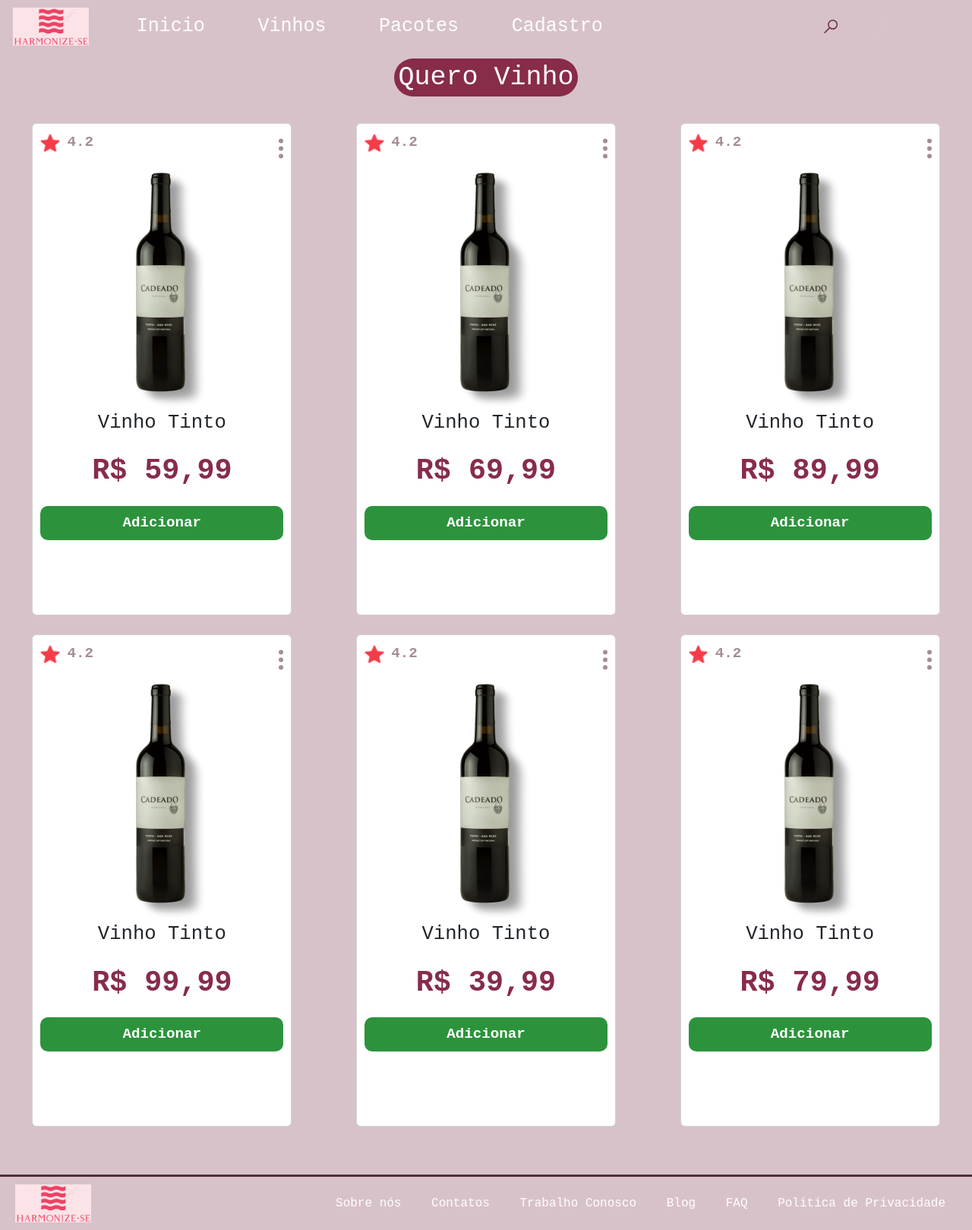
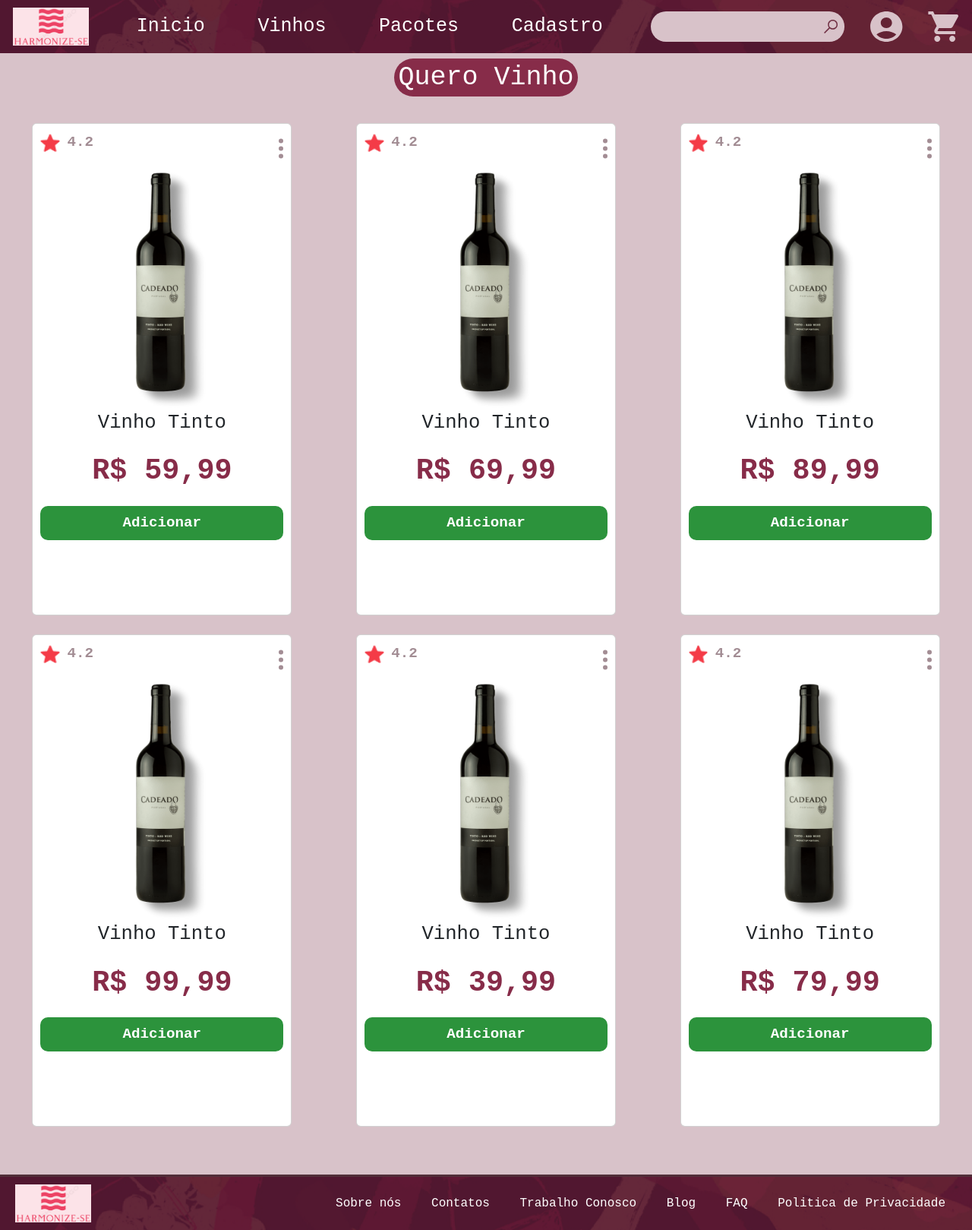
Before and after one commit to Pelu-Develop/Projeto_Coderhouse_Vinhos_Desenvolvimento-Web---HTML-CSS, a website: page pages/Vinhos.html in a window 1280 px wide. Shown: the whole page at 76% size. Drawn offline with nearby package versions, Linux system fonts and the light colour scheme; the site is published under a folder, as on GitHub Pages, so addresses that start at the root find nothing; files whose address does not match are found by name.

Commit message:
resolvendo erros de direcionamento

```diff
--- a/css/pagina_cadastro.css
+++ b/css/pagina_cadastro.css
@@ -24,7 +24,7 @@
 }
 
 header1{
-    background-image: url("/img/background-principal.jpg");
+    background-image: url("../img/background-principal.jpg");
     display: flex;
     align-items: center;
     justify-content:space-around;
@@ -37,7 +37,7 @@
 }
 
 .navbar {
-    background-image: url("/img/background-principal.jpg");
+    background-image: url("../img/background-principal.jpg");
 }
 
 .header__icon-logo {
@@ -149,7 +149,7 @@
 
 
 footer {
-    background-image: url("/img/background-principal.jpg");
+    background-image: url("../img/background-principal.jpg");
     display: flex;
     justify-content: space-between;
     align-items: center;
--- a/css/pagina_me-endique-um-vinho.css
+++ b/css/pagina_me-endique-um-vinho.css
@@ -24,7 +24,7 @@
 }
 
 header1{
-    background-image: url("/img/background-principal.jpg");
+    background-image: url("../img/background-principal.jpg");
     display: flex;
     align-items: center;
     justify-content:space-around;
@@ -37,7 +37,7 @@
 }
 
 .navbar {
-    background-image: url("/img/background-principal.jpg");
+    background-image: url("../img/background-principal.jpg");
 }
 
 .header__icon-logo {
@@ -248,7 +248,7 @@
 }
 
 footer {
-    background-image: url("/img/background-principal.jpg");
+    background-image: url("../img/background-principal.jpg");
     display: flex;
     justify-content: space-between;
     align-items: center;
--- a/css/pagina_pacote.css
+++ b/css/pagina_pacote.css
@@ -24,7 +24,7 @@
 }
 
 header1{
-    background-image: url("/img/background-principal.jpg");
+    background-image: url("../img/background-principal.jpg");
     display: flex;
     align-items: center;
     justify-content:space-around;
@@ -167,7 +167,7 @@
 }
 
 footer {
-    background-image: url("/img/background-principal.jpg");
+    background-image: url("../img/background-principal.jpg");
     display: flex;
     justify-content: space-between;
     align-items: center;
--- a/css/pagina_vinho.css
+++ b/css/pagina_vinho.css
@@ -24,7 +24,7 @@
 }
 
 header1{
-    background-image: url("/img/background-principal.jpg");
+    background-image: url("../img/background-principal.jpg");
     display: flex;
     align-items: center;
     justify-content:space-around;
@@ -37,7 +37,7 @@
 }
 
 .navbar {
-    background-image: url("/img/background-principal.jpg");
+    background-image: url("../img/background-principal.jpg");
 }
 
 .header__icon-logo {
@@ -173,7 +173,7 @@
 }
 
 footer {
-    background-image: url("/img/background-principal.jpg");
+    background-image: url("../img/background-principal.jpg");
     display: flex;
     justify-content: space-between;
     align-items: center;
--- a/styles/scss/vinhos.scss
+++ b/styles/scss/vinhos.scss
@@ -24,7 +24,7 @@
 }
 
 header1{
-    background-image: url("/img/background-principal.jpg");
+    background-image: url("../img/background-principal.jpg");
     display: flex;
     align-items: center;
     justify-content:space-around;
@@ -37,7 +37,7 @@
 }
 
 .navbar {
-    background-image: url("/img/background-principal.jpg");
+    background-image: url("../img/background-principal.jpg");
 }
 
 .header__icon-logo {
@@ -173,7 +173,7 @@
 }
 
 footer {
-    background-image: url("/img/background-principal.jpg");
+    background-image: url("../img/background-principal.jpg");
     display: flex;
     justify-content: space-between;
     align-items: center;
```
Also changed, not shown: styles/css/vinhos.css.
